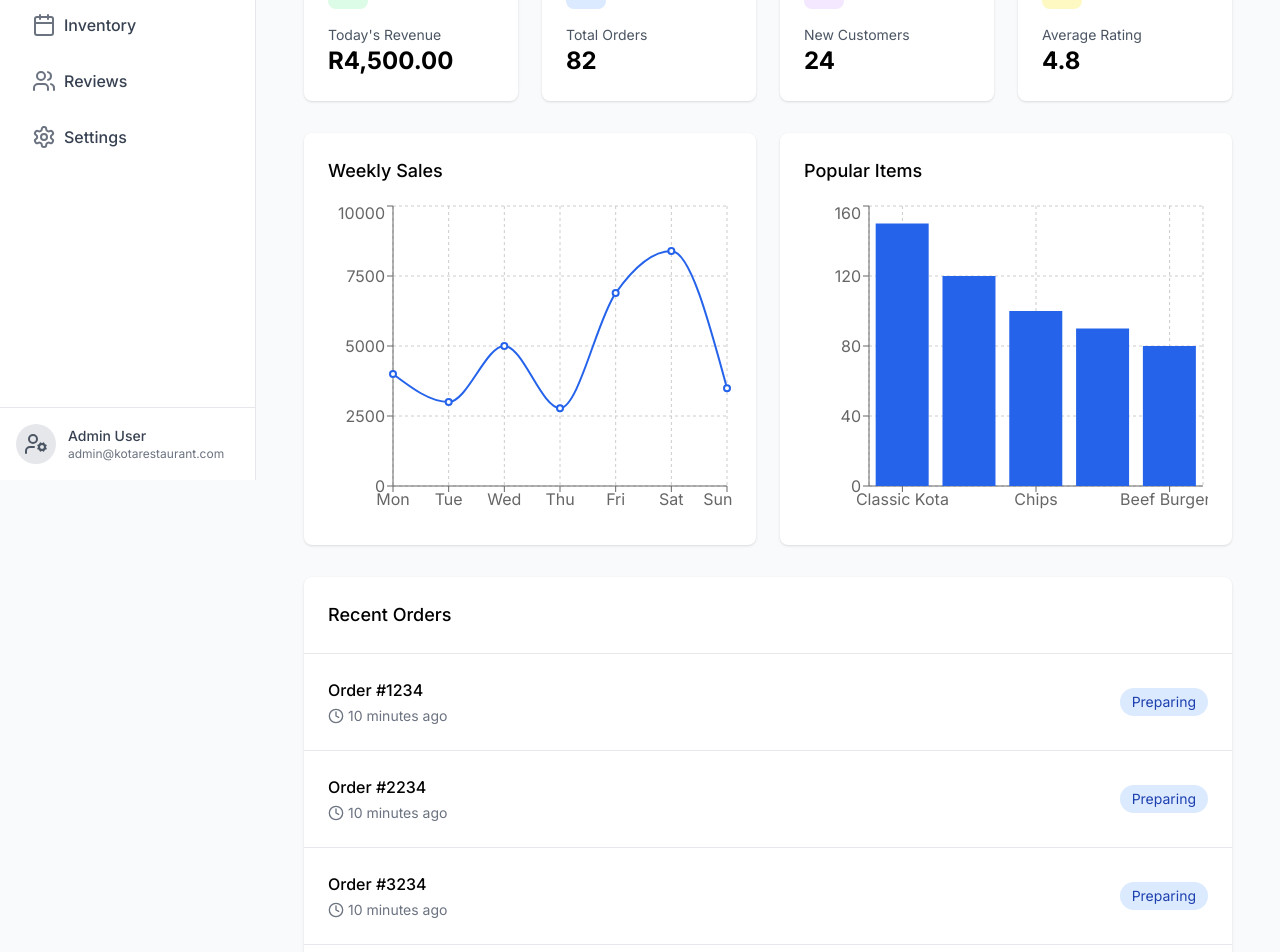
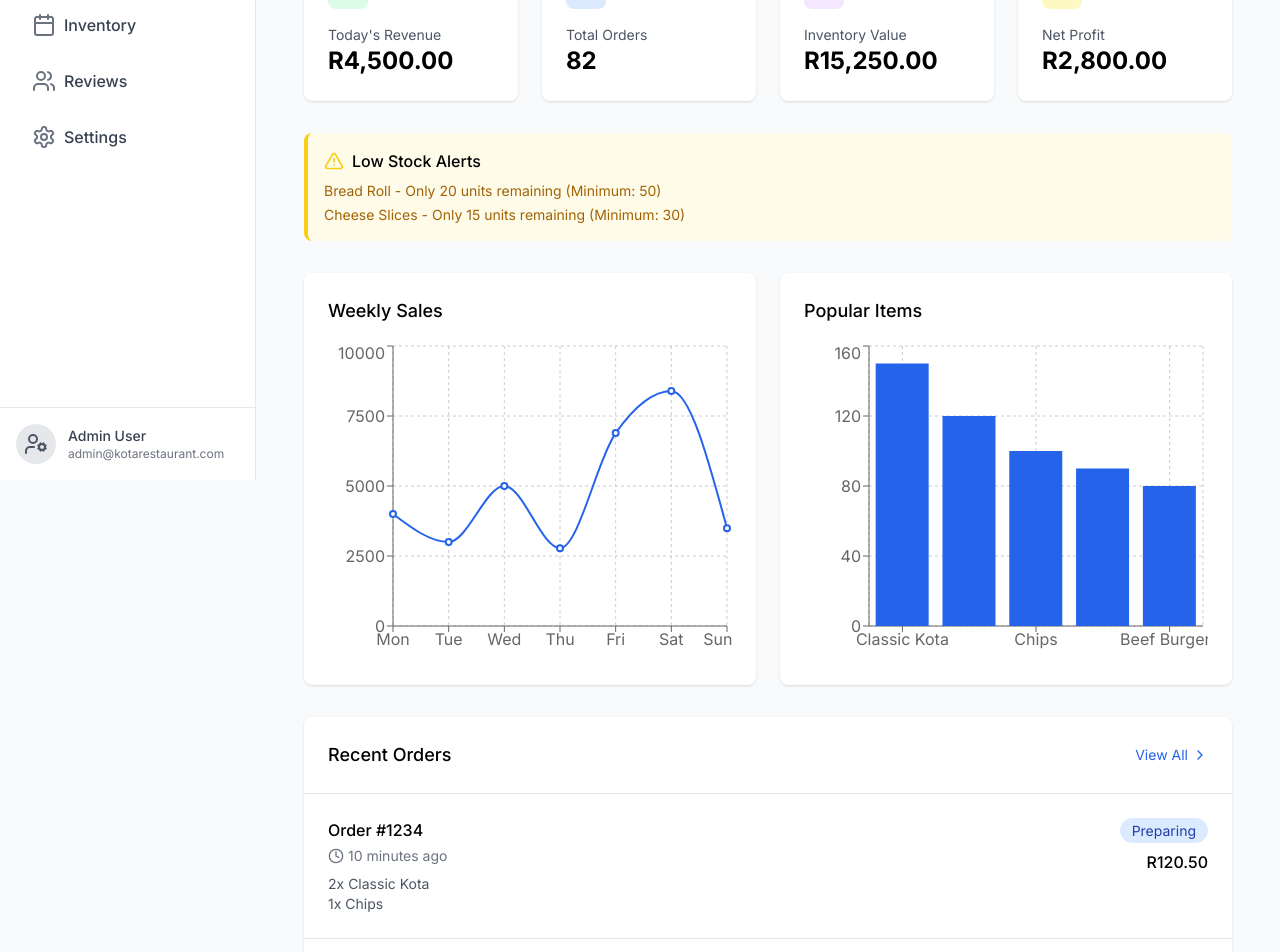
Before and after one commit to MathibelaD/AdminDashboard, a Next.js app: page /dashboard in a window 1280 px wide. Shown: the part 320-1272 px from the top of the page. Built offline with nearby package versions, Linux system fonts and the light colour scheme.

Commit message:
fix: enhance dashboard main page

```diff
--- a/src/components/Dashboard/main.tsx
+++ b/src/components/Dashboard/main.tsx
@@ -1,24 +1,13 @@
 'use client'
 import React from 'react';
 import {
-  BarChart,
-  Bar,
-  XAxis,
-  YAxis,
-  CartesianGrid,
-  Tooltip,
-  ResponsiveContainer,
-  LineChart,
-  Line
+  BarChart, Bar, XAxis, YAxis, CartesianGrid,
+  Tooltip, ResponsiveContainer, LineChart, Line
 } from 'recharts';
 import {
-  TrendingUp,
-  ShoppingBag,
-  Users,
-  Star,
-  ArrowUp,
-  ArrowDown,
-  Clock
+  TrendingUp, ShoppingBag, Users, Star,
+  ArrowUp, ArrowDown, Clock, AlertTriangle,
+  Package, DollarSign, ChevronRight
 } from 'lucide-react';
 
 const salesData = [
@@ -39,6 +28,38 @@ const popularItems = [
   { name: 'Beef Burger', orders: 80 },
 ];
 
+const recentOrders = [
+  {
+    id: 1,
+    orderNumber: '#1234',
+    items: [
+      { name: 'Classic Kota', quantity: 2 },
+      { name: 'Chips', quantity: 1 }
+    ],
+    status: 'preparing',
+    timeAgo: '10 minutes ago',
+    total: 120.50
+  },
+  {
+    id: 2,
+    orderNumber: '#1235',
+    items: [
+      { name: 'Cheese Burger', quantity: 1 },
+      { name: 'Coke', quantity: 2 }
+    ],
+    status: 'ready',
+    timeAgo: '15 minutes ago',
+    total: 85.00
+  },
+  // Add more orders as needed
+];
+
+// Sample inventory alerts
+const inventoryAlerts = [
+  { item: 'Bread Roll', stock: 20, minimum: 50 },
+  { item: 'Cheese Slices', stock: 15, minimum: 30 },
+];
+
 export const Dashboard = () => {
   return (
     <div className="p-6">
@@ -57,8 +78,7 @@ export const Dashboard = () => {
               <TrendingUp className="w-6 h-6 text-green-600" />
             </div>
             <span className="text-sm text-green-600 flex items-center">
-              <ArrowUp className="w-4 h-4 mr-1" />
-              12%
+              <ArrowUp className="w-4 h-4 mr-1" />12%
             </span>
           </div>
           <h3 className="text-gray-600 text-sm">Today's Revenue</h3>
@@ -72,44 +92,55 @@ export const Dashboard = () => {
               <ShoppingBag className="w-6 h-6 text-blue-600" />
             </div>
             <span className="text-sm text-red-600 flex items-center">
-              <ArrowDown className="w-4 h-4 mr-1" />
-              3%
+              <ArrowDown className="w-4 h-4 mr-1" />3%
             </span>
           </div>
           <h3 className="text-gray-600 text-sm">Total Orders</h3>
           <p className="text-2xl font-bold">82</p>
         </div>
 
-        {/* New Customers */}
+        {/* Inventory Value */}
         <div className="bg-white p-6 rounded-lg shadow">
           <div className="flex items-center justify-between mb-4">
             <div className="p-2 bg-purple-100 rounded-lg">
-              <Users className="w-6 h-6 text-purple-600" />
+              <Package className="w-6 h-6 text-purple-600" />
             </div>
-            <span className="text-sm text-green-600 flex items-center">
-              <ArrowUp className="w-4 h-4 mr-1" />
-              8%
-            </span>
           </div>
-          <h3 className="text-gray-600 text-sm">New Customers</h3>
-          <p className="text-2xl font-bold">24</p>
+          <h3 className="text-gray-600 text-sm">Inventory Value</h3>
+          <p className="text-2xl font-bold">R15,250.00</p>
         </div>
 
-        {/* Average Rating */}
+        {/* Net Profit */}
         <div className="bg-white p-6 rounded-lg shadow">
           <div className="flex items-center justify-between mb-4">
             <div className="p-2 bg-yellow-100 rounded-lg">
-              <Star className="w-6 h-6 text-yellow-600" />
+              <DollarSign className="w-6 h-6 text-yellow-600" />
             </div>
             <span className="text-sm text-green-600 flex items-center">
-              <ArrowUp className="w-4 h-4 mr-1" />
-              2%
+              <ArrowUp className="w-4 h-4 mr-1" />8%
             </span>
           </div>
-          <h3 className="text-gray-600 text-sm">Average Rating</h3>
-          <p className="text-2xl font-bold">4.8</p>
+          <h3 className="text-gray-600 text-sm">Net Profit</h3>
+          <p className="text-2xl font-bold">R2,800.00</p>
         </div>
       </div>
+
+      {/* Alert Section */}
+      {inventoryAlerts.length > 0 && (
+        <div className="mb-8 bg-yellow-50 border-l-4 border-yellow-400 p-4 rounded-lg">
+          <div className="flex items-center">
+            <AlertTriangle className="w-5 h-5 text-yellow-400 mr-2" />
+            <h3 className="font-medium">Low Stock Alerts</h3>
+          </div>
+          <div className="mt-2 space-y-1">
+            {inventoryAlerts.map((alert, index) => (
+              <p key={index} className="text-sm text-yellow-700">
+                {alert.item} - Only {alert.stock} units remaining (Minimum: {alert.minimum})
+              </p>
+            ))}
+          </div>
+        </div>
+      )}
 
       {/* Charts Section */}
       <div className="grid grid-cols-1 lg:grid-cols-2 gap-6 mb-8">
@@ -123,12 +154,7 @@ export const Dashboard = () => {
                 <XAxis dataKey="name" />
                 <YAxis />
                 <Tooltip />
-                <Line
-                  type="monotone"
-                  dataKey="sales"
-                  stroke="#2563eb"
-                  strokeWidth={2}
-                />
+                <Line type="monotone" dataKey="sales" stroke="#2563eb" strokeWidth={2} />
               </LineChart>
             </ResponsiveContainer>
           </div>
@@ -153,29 +179,44 @@ export const Dashboard = () => {
 
       {/* Recent Orders */}
       <div className="bg-white rounded-lg shadow mb-8">
-        <div className="p-6 border-b">
+        <div className="p-6 border-b flex justify-between items-center">
           <h3 className="text-lg font-medium">Recent Orders</h3>
+          <button className="text-blue-600 hover:text-blue-800 text-sm flex items-center">
+            View All <ChevronRight className="w-4 h-4 ml-1" />
+          </button>
         </div>
         <div className="divide-y">
-          {[1, 2, 3, 4, 5].map((order) => (
-            <div key={order} className="p-6 hover:bg-gray-50">
-              <div className="flex justify-between items-center">
+          {recentOrders.map((order) => (
+            <div key={order.id} className="p-6 hover:bg-gray-50">
+              <div className="flex justify-between items-start">
                 <div>
-                  <p className="font-medium">Order #{order}234</p>
+                  <p className="font-medium">Order {order.orderNumber}</p>
                   <div className="flex items-center text-sm text-gray-500 mt-1">
                     <Clock className="w-4 h-4 mr-1" />
-                    10 minutes ago
+                    {order.timeAgo}
+                  </div>
+                  <div className="mt-2">
+                    {order.items.map((item, index) => (
+                      <p key={index} className="text-sm text-gray-600">
+                        {item.quantity}x {item.name}
+                      </p>
+                    ))}
                   </div>
                 </div>
-                <span className="px-3 py-1 bg-blue-100 text-blue-800 rounded-full text-sm">
-                  Preparing
-                </span>
+                <div className="text-right">
+                  <span className={`px-3 py-1 rounded-full text-sm
+                    ${order.status === 'preparing' ? 'bg-blue-100 text-blue-800' :
+                      order.status === 'ready' ? 'bg-green-100 text-green-800' :
+                      'bg-gray-100 text-gray-800'}`}>
+                    {order.status.charAt(0).toUpperCase() + order.status.slice(1)}
+                  </span>
+                  <p className="mt-2 font-medium">R{order.total.toFixed(2)}</p>
+                </div>
               </div>
             </div>
           ))}
         </div>
       </div>
-
     </div>
   );
 }
```
